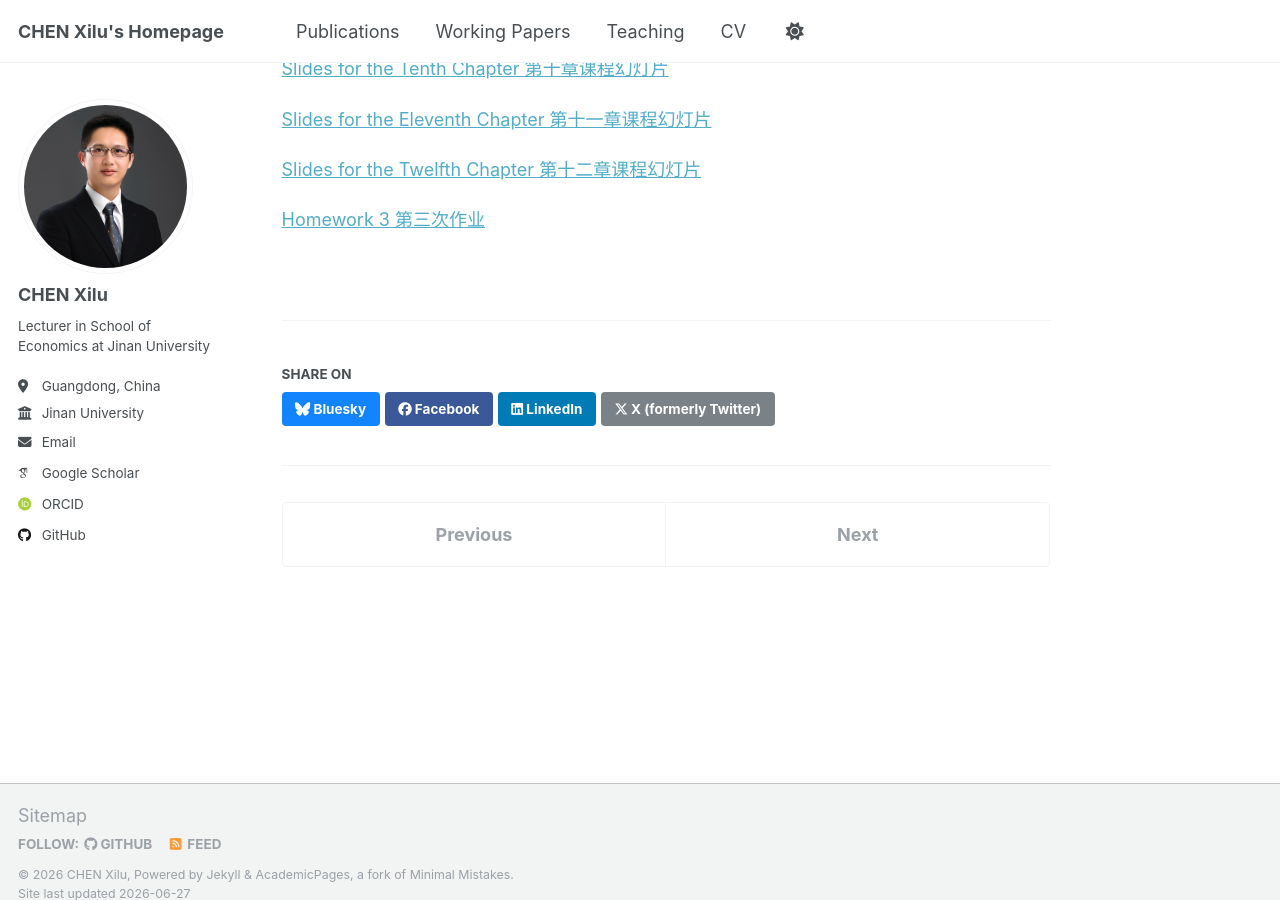
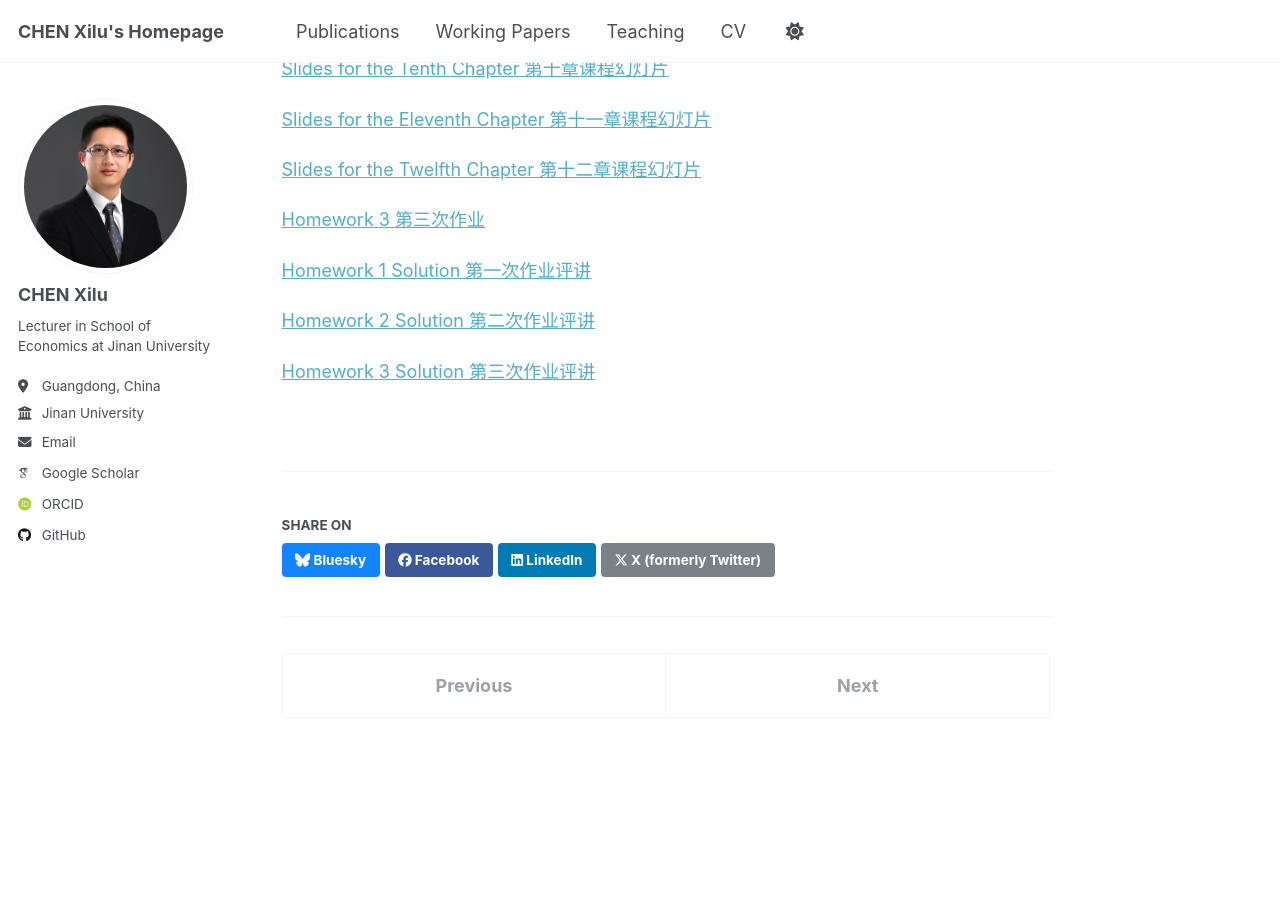
Before and after one commit to Xilu-CHEN/xilu-chen.github.io, a Jekyll site: the page built from _teaching/data_econ.md, in a window 1280 px wide and 900 px high, scrolled down 745 px. Built offline with Jekyll 4.4.1, drawn with Linux system fonts in a browser that asks for light colours; some web fonts are replaced; a script that is not in the unit is left out.

Commit message:
Update data_econ.md

```diff
--- a/_teaching/data_econ.md
+++ b/_teaching/data_econ.md
@@ -39,3 +39,9 @@ location: Guangdong, China
 [Slides for the Twelfth Chapter 第十二章课程幻灯片](http://xilu-chen.github.io/files/teaching_data_econ/《数据经济学》第12章.pdf){:target="_blank"}
 
 [Homework 3 第三次作业](http://xilu-chen.github.io/files/teaching_data_econ/2026春第3次作业.pdf){:target="_blank"}
+
+[Homework 1 Solution 第一次作业评讲](http://xilu-chen.github.io/files/teaching_data_econ/第1次作业评讲.pdf){:target="_blank"}
+
+[Homework 2 Solution 第二次作业评讲](http://xilu-chen.github.io/files/teaching_data_econ/第2次作业评讲.pdf){:target="_blank"}
+
+[Homework 3 Solution 第三次作业评讲](http://xilu-chen.github.io/files/teaching_data_econ/第3次作业评讲.pdf){:target="_blank"}
```
